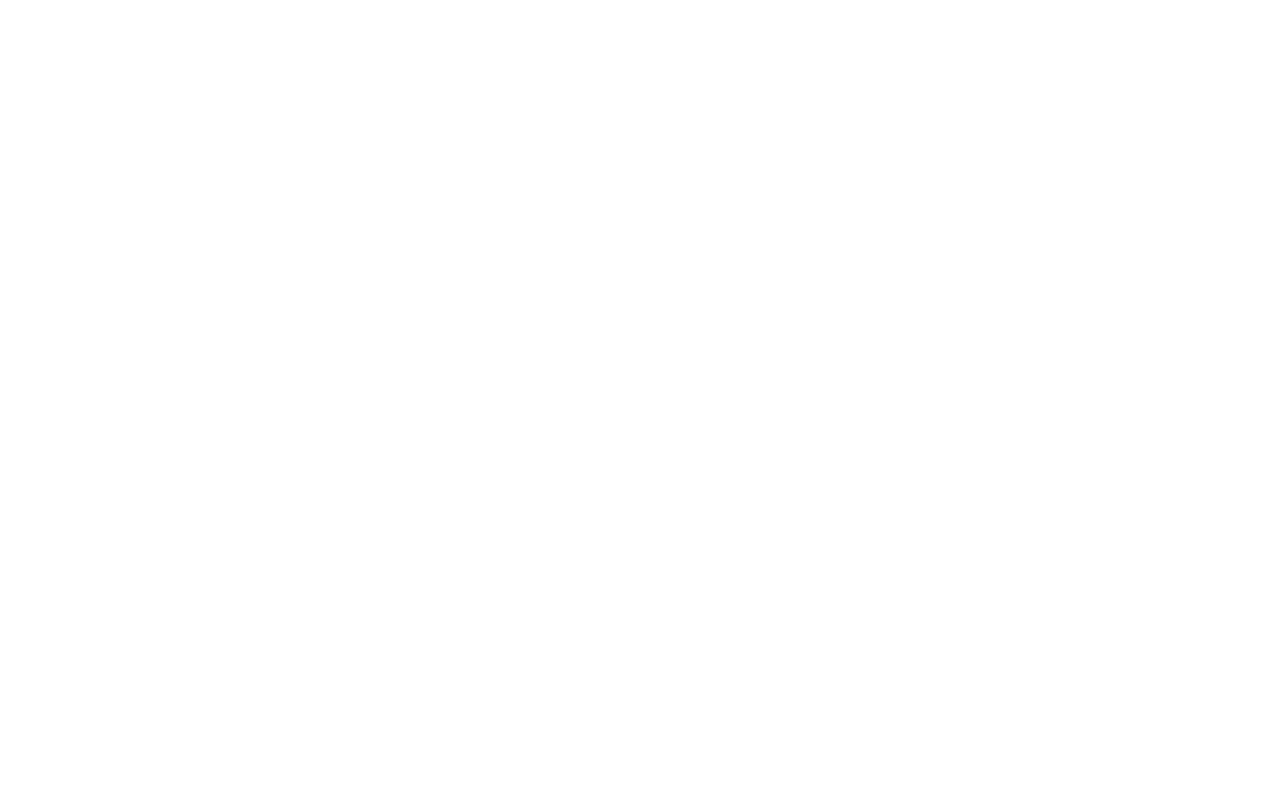
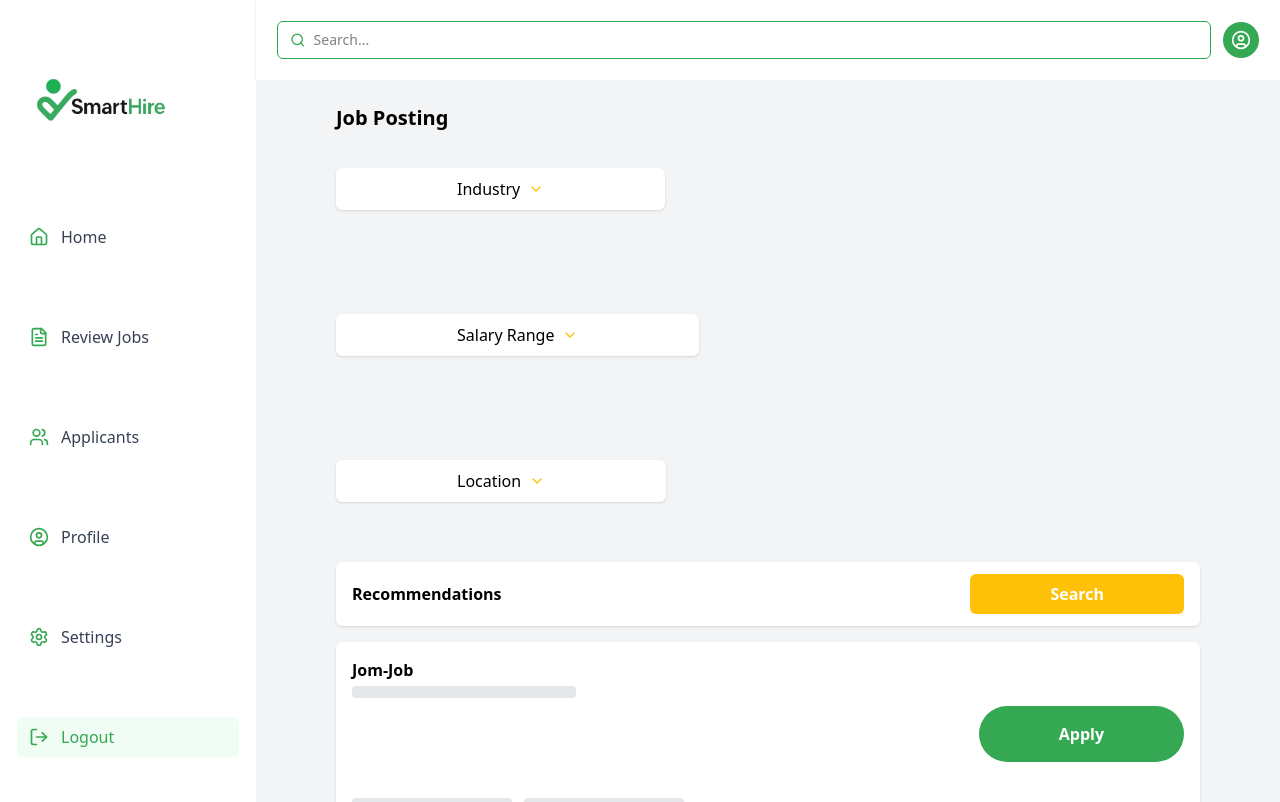
Before and after one commit to JulianaFofe/JobRecommendation, a React (Vite) app in the folder React/: page /logout in a window 1280 px wide. Before the commit this address had no page. Shown: the top 802 px of the page. Built offline with nearby package versions, Linux system fonts and the light colour scheme.

Commit message:
employeedashboard

```diff
--- a/React/src/App.tsx
+++ b/React/src/App.tsx
@@ -1,17 +1,51 @@
-import { Routes, Route } from "react-router-dom";
-import "./App.css";
-// import { BrowserRouter, Routes, Route } from "react-router-dom";
-import DashView from "./components/dashboardView";
-import Home from "./containers/home";
-import Employer from "./components/Employer";
+import Sidebar from "./components/EmployeeDashboard/Sidebar";
+import Navbar from "./components/EmployeeDashboard/Navbar";
+import Dashboard from "./components//EmployeeDashboard/Dashboard";
+
+import type { SidebarItem } from "./types/sidebar";
+import type { JobCard } from "./types/jobcard";
+
+import {
+  Home,
+  FileText,
+  Users,
+  UserCircle,
+  Settings,
+  LogOut,
+} from "lucide-react";
 
 function App() {
+  // sidebar data (mapped in Sidebar)
+  const sidebarItems: SidebarItem[] = [
+    { id: "home", title: "Home", path: "/", icon: Home },
+    { id: "review", title: "Review Jobs", path: "/review", icon: FileText },
+    { id: "applicants", title: "Applicants", path: "/applicants", icon: Users },
+    { id: "profile", title: "Profile", path: "/profile", icon: UserCircle },
+    { id: "settings", title: "Settings", path: "/settings", icon: Settings },
+    { id: "logout", title: "Logout", path: "/logout", icon: LogOut },
+  ];
+
+  // top mini tabs (mapped in Navbar)
+  // const tabs: NavbarTab[] = [
+  //   { id: "s1", label: "Section 1" },
+  //   { id: "s2", label: "Section 2" },
+  // ];
+
+  // job cards (mapped in MainBody)
+  const cards: JobCard[] = [
+    { id: "c1", title: "Jom-Job", ctaText: "Apply" },
+    { id: "c2", title: "Save Jobs Easily", ctaText: "Apply" },
+    { id: "c3", title: "Track Applicants", ctaText: "Apply" },
+  ];
+
   return (
-    <Routes>
-      <Route path="/" element={<Home />} />
-      <Route path="/admindash" element={<DashView />} />
-      <Route path="/employer" element={<Employer />} />
-    </Routes>
+    <div className="flex min-h-screen ">
+      <Sidebar items={sidebarItems} />
+      <div className="flex-1 flex flex-col ">
+        <Navbar />
+        <Dashboard cards={cards} />
+      </div>
+    </div>
   );
 }
 
--- /dev/null
+++ b/React/src/components/EmployeeDashboard/Dashboard/index.tsx
@@ -0,0 +1,57 @@
+import { ChevronDown } from "lucide-react";
+import type { JobCard } from "../../../types/jobcard";
+
+type Props = { cards: JobCard[] };
+
+export default function Dashboard({ cards }: Props) {
+  return (
+    <section className="flex-1 bg-gray-100">
+      <div className=" mx-auto p-6 px-20">
+        {/* Title */}
+        <h2 className="text-xl font-bold mb-9">Job Posting</h2>
+
+        {/* Filters */}
+        <div className="flex-1 flex flex-wrap gap-26 space-x-20 mb-15">
+          {["Industry", "Salary Range", "Location"].map((label) => (
+            <button
+              key={label}
+              className="flex justify-betwee items-center cursor-pointer gap-2 bg-white border border-white rounded-md px-30 py-2 shadow-sm"
+            >
+              {label} <ChevronDown className="w-4 h-4  text-secondary" />
+            </button>
+          ))}
+        </div>
+
+        {/* Recommendations header */}
+        <div className="bg-white rounded-md shadow flex items-center justify-between px-4 py-3 mb-4">
+          <h3 className="font-semibold">Recommendations</h3>
+          <button className="bg-secondary hover:bg-yellow-500 text-white font-semibold px-20 py-2 rounded-md">
+            Search
+          </button>
+        </div>
+
+        {/* Cards */}
+        <div className="space-y-4">
+          {cards.map((c) => (
+            <article key={c.id} className="bg-white rounded-md shadow px-4 py-4 flex  items-center justify-between">
+              <div className="pr-3">
+                <h4 className="font-semibold mb-1">{c.title}</h4>
+                {/* simple grey bars like in the mock */}
+                <div className="space-y-25">
+                  <div className="h-3 w-56 bg-gray-200 rounded" />
+                  <div className="flex gap-3">
+                    <div className="h-3 w-40 bg-gray-200 rounded" />
+                    <div className="h-3 w-40 bg-gray-200 rounded" />
+                  </div>
+                </div>
+              </div>
+              <button className="bg-primary hover:bg-green-500 cursor-pointer text-white font-semibold px-20 py-4 rounded-full">
+                {c.ctaText}
+              </button>
+            </article>
+          ))}
+        </div>
+      </div>
+    </section>
+  );
+}
--- /dev/null
+++ b/React/src/components/EmployeeDashboard/Navbar/index.tsx
@@ -0,0 +1,45 @@
+import { useState } from "react";
+import { Search, UserCircle } from "lucide-react";
+//import type { NavbarTab } from "../../../types/navbar";
+
+type Props = { /*tabs: NavbarTab[];*/ onSearch?: (q: string) => void };
+
+export default function Navbar({ onSearch }: Props) {
+  // const [active, setActive] = useState(tabs[0]?.id ?? "");
+  const [q, setQ] = useState("");
+
+  return (
+    <header className="fix shadow bg-white border border-white">
+      {/* Small tabs row (Section 1 / 2) */}
+      {/* <div className="px-4 pt-2 flex gap-2">
+        {tabs.map((t) => (
+          <button
+            key={t.id}
+            onClick={() => setActive(t.id)}
+            className={`text-sm px-3 py-1 rounded border
+              ${active === t.id ? "bg-gray-200 border-gray-300" : "bg-gray-100 hover:bg-gray-200"}`}
+          >
+            {t.label}
+          </button>
+        ))}
+      </div> */}
+
+      {/* Search bar row */}
+      <div className="px-5 py-5 flex items-center gap-3">
+        <div className="flex-1 flex items-center border border-primary rounded-md px-3 py-2">
+          <Search className="w-4 h-4 text-primary" />
+          <input
+            value={q}
+            onChange={(e) => setQ(e.target.value)}
+            onKeyDown={(e) => e.key === "Enter" && onSearch?.(q)}
+            placeholder="Search..."
+            className="ml-2 w-full outline-none text-sm"
+          />
+        </div>
+        <div className="p-2 rounded-full bg-primary text-white">
+          <UserCircle className="w-5 h-5" />
+        </div>
+      </div>
+    </header>
+  );
+}
--- /dev/null
+++ b/React/src/components/EmployeeDashboard/Sidebar/index.tsx
@@ -0,0 +1,37 @@
+import { Link, useLocation } from "react-router-dom";
+import type { SidebarItem } from "../../../types/sidebar";
+import logo from "../../../assets/images/logo.png"
+
+type Props = { items: SidebarItem[] };
+
+export default function Sidebar({ items }: Props) {
+  const { pathname } = useLocation();
+
+  return (
+    <aside className="fix shadow w-64 bg-white border border-white border-r min-h-screen px-4 py-6">
+      {/* Brand */}
+      <div className="flex items-center gap-2 mb-8">
+        <div className="w-40 h-40 rounded-full  grid place-items-center text-white font-bold"><img src={logo} alt="" /></div>
+      </div>
+
+      {/* Nav */}
+      <nav className="space-y-15">
+        {items.map((item) => {
+          const Active = pathname === item.path;
+          const Icon = item.icon;
+          return (
+            <Link
+              key={item.id}
+              to={item.path}
+              className={`flex items-center gap-3 rounded-md px-3 py-2 transition
+                ${Active ? "text-primary/100 bg-green-50" : "text-gray-700 hover:bg-gray-100"}`}
+            >
+              <Icon className="w-5 h-5 text-primary" />
+              <span>{item.title}</span>
+            </Link>
+          );
+        })}
+      </nav>
+    </aside>
+  );
+}
--- /dev/null
+++ b/React/src/types/jobcard.ts
@@ -0,0 +1,12 @@
+// export interface NavbarTab {
+//   id: string;
+//   label: string;
+//   href?: string;
+// }
+
+export interface JobCard {
+  id: string;
+  title: string;
+  blurb?: string;
+  ctaText: string; // e.g. "Apply"
+}
--- /dev/null
+++ b/React/src/types/sidebar.ts
@@ -0,0 +1,8 @@
+import type { ElementType } from "react";
+
+export interface SidebarItem {
+  id: string;
+  title: string;
+  path: string;
+  icon: ElementType; // e.g. Home from lucide-react
+}
```
Also changed, not shown: React/package.json (+5 -7 lines), React/src/main.tsx (+7 -7 lines), React/src/assets/images/logo.png (added), 1 other file (tests, documents, lock files or other folders).
